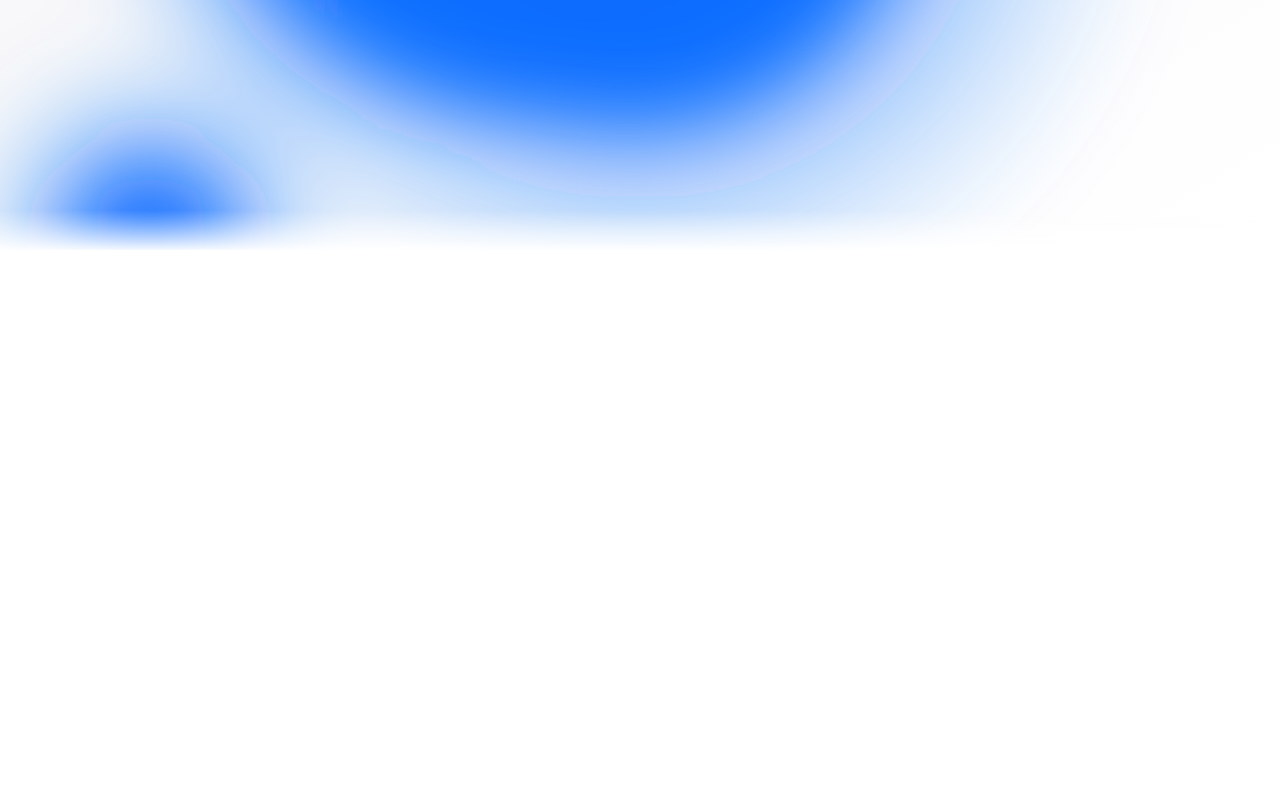
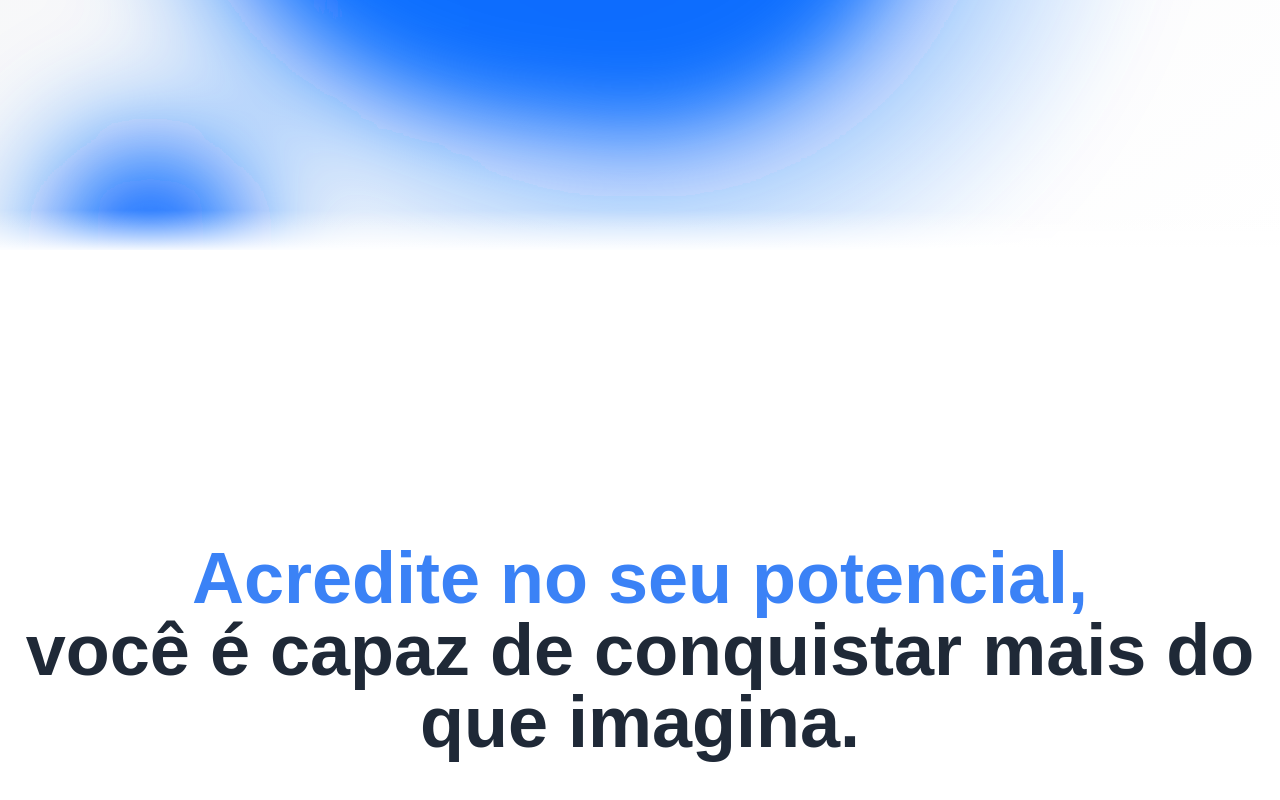
Before and after one commit to KaykyFideliss/Website-Acqualife, a React (Vite) app: page / in a window 1280 px wide. Shown: the part 550-1350 px from the top of the page. Built offline with nearby package versions, Linux system fonts and the light colour scheme; a web font is replaced by a local one.

Commit message:
Estou fazendo a section da frase motivadora

```diff
--- a/package.json
+++ b/package.json
@@ -10,7 +10,10 @@
     "tailwind:init": "tailwindcss init -p"
   },
   "dependencies": {
+    "@tsparticles/react": "^3.0.0",
+    "@tsparticles/slim": "^3.9.1",
     "boxicons": "^2.1.4",
+    "clsx": "^2.1.1",
     "framer-motion": "^12.23.22",
     "gsap": "^3.13.0",
     "react": "^19.1.1",
--- a/src/components/Second.jsx
+++ b/src/components/Second.jsx
@@ -1,12 +1,15 @@
 import React from 'react'
 
-const second = () => {
+const Second = () => {
   return (
-     <section className=' w-full h-screen bg-white flex items-center justify-center overflow-hidden '>
+<section className="h-screen w-full flex items-center justify-center bg-white px-6">
+  <div className="text-center text-blue-500 text-4xl md:text-7xl font-bold font-zalando leading-snug">
+    Acredite no seu potencial,<br />
+    <span className="text-gray-800">você é capaz de conquistar mais do que imagina.</span>
+  </div>
+</section>
 
-
-     </section>
   )
 }
 
-export default second
+export default Second
```
Also changed, not shown: 1 other file (tests, documents, lock files or other folders).
